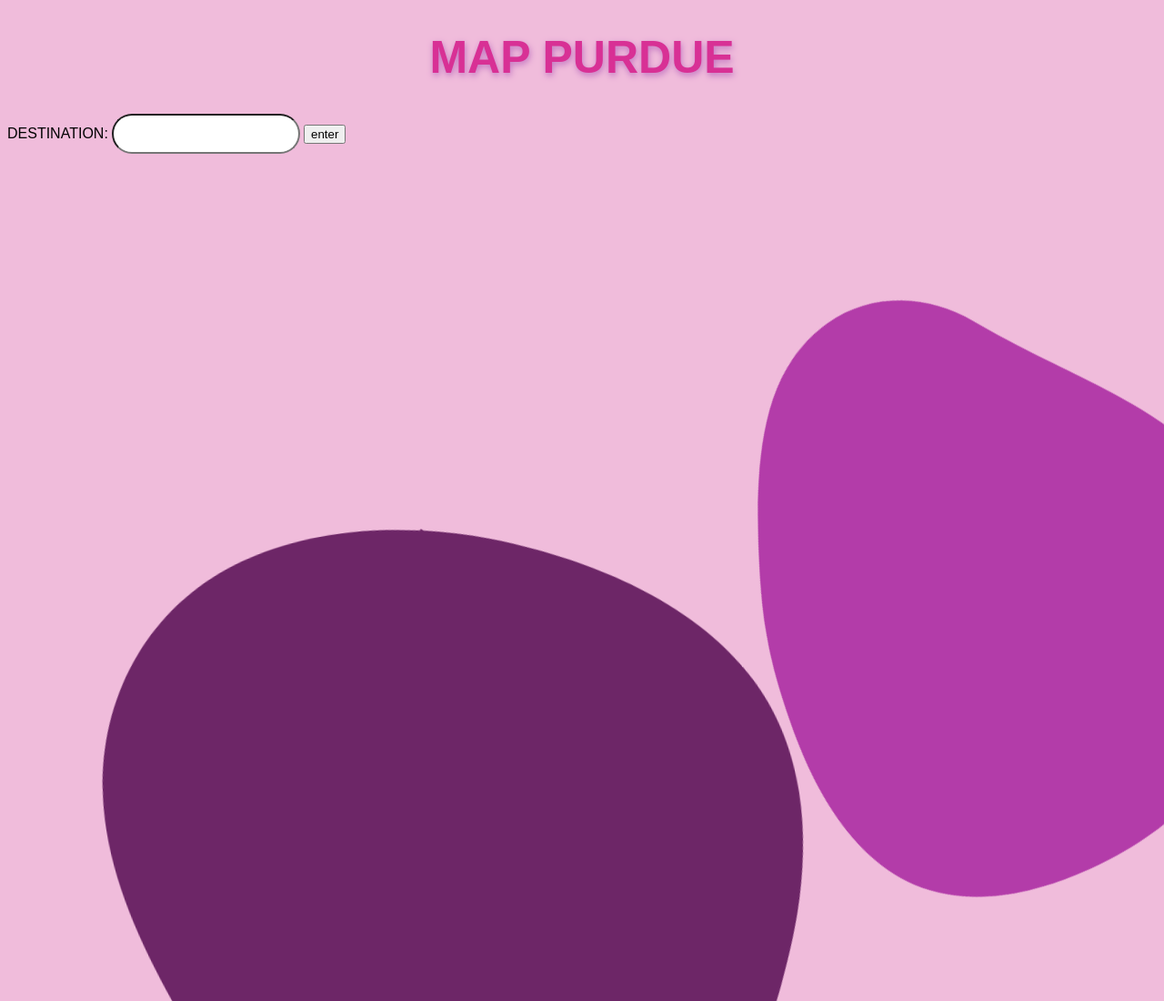
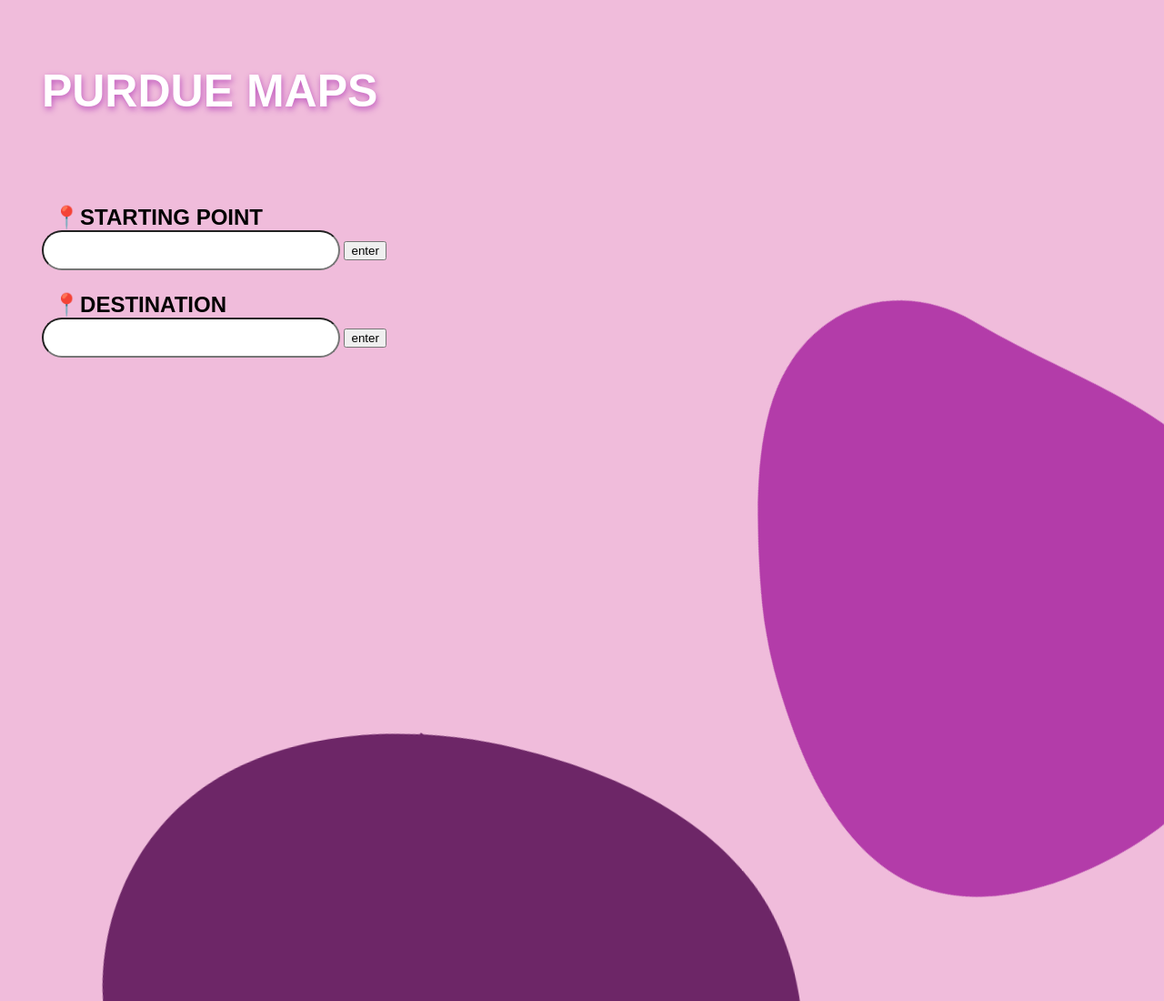
Before and after one commit to priyankasoe/MapPurdue, a plain HTML site: page templates/index.html in a window 1280 px wide. Shown: the top 1100 px of the page at 91% size. Drawn offline with Linux system fonts and the light colour scheme; files that its build step writes are made by us from their sources.

Commit message:
UI changes

```diff
--- a/static/style.css
+++ b/static/style.css
@@ -4,16 +4,32 @@ body {
 }
 
 h1 {
-    text-shadow: 1px 3px 7px rgb(193, 116, 193);
+    text-shadow: 1px 3px 7px rgb(190, 87, 190);
     font-weight: bold;
-    text-align: center;
-    color: rgb(216, 48, 149);
+    text-align: left;
+    color: rgb(255, 255, 255);
     font-size: 50px;
+    padding: 3%;
+}
+
+.allInput {
+  padding-left: 3%;
 }
 
 input {
     padding:1%;
+    padding-left: 2%;
+    padding-right: 10%;
     border-radius:300px;
+}
+
+
+.inputTitle {
+  font-family: 'Poppins', sans-serif;
+  font-size: 24px;
+  font-weight: bold;
+  padding-left: 1%;
+  padding-top: 2%;
 }
 
 .blob {
--- a/templates/index.html
+++ b/templates/index.html
@@ -7,11 +7,26 @@
     <title>Document</title>
 </head>
 <body>
-    <h1> MAP PURDUE </h1>
+    <h1> PURDUE MAPS  </h1>
+    <div class="allInput">
     <div class="input">
-        <label for="fname">DESTINATION:</label>
-    <input type="text" id="fname" name="fname">
+        <label for="fname">
+            <div class="inputTitle">
+                &#128205STARTING POINT
+            </div>
+        </label>
+        <input type="text" id="fname" name="fname">
     <button>enter</button>
+    </div>
+    <div class="input">
+        <label for="fname">
+            <div class="inputTitle">
+                &#128205DESTINATION
+            </div>
+        </label>
+        <input type="text" id="fname" name="fname">
+        <button>enter</button>
+    </div>
     </div>
     <div class="blob">
         <!-- This SVG is from https://codepen.io/Ali_Farooq_/pen/gKOJqx -->
```
